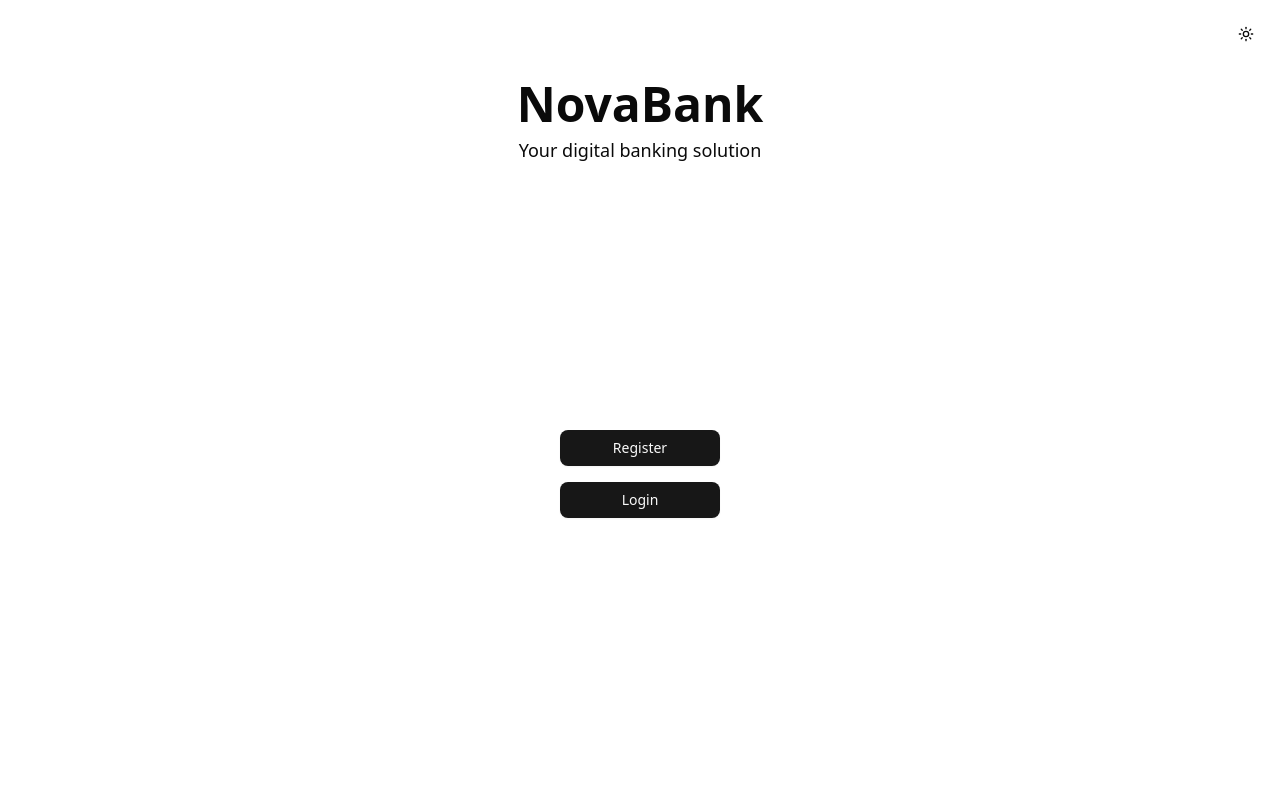
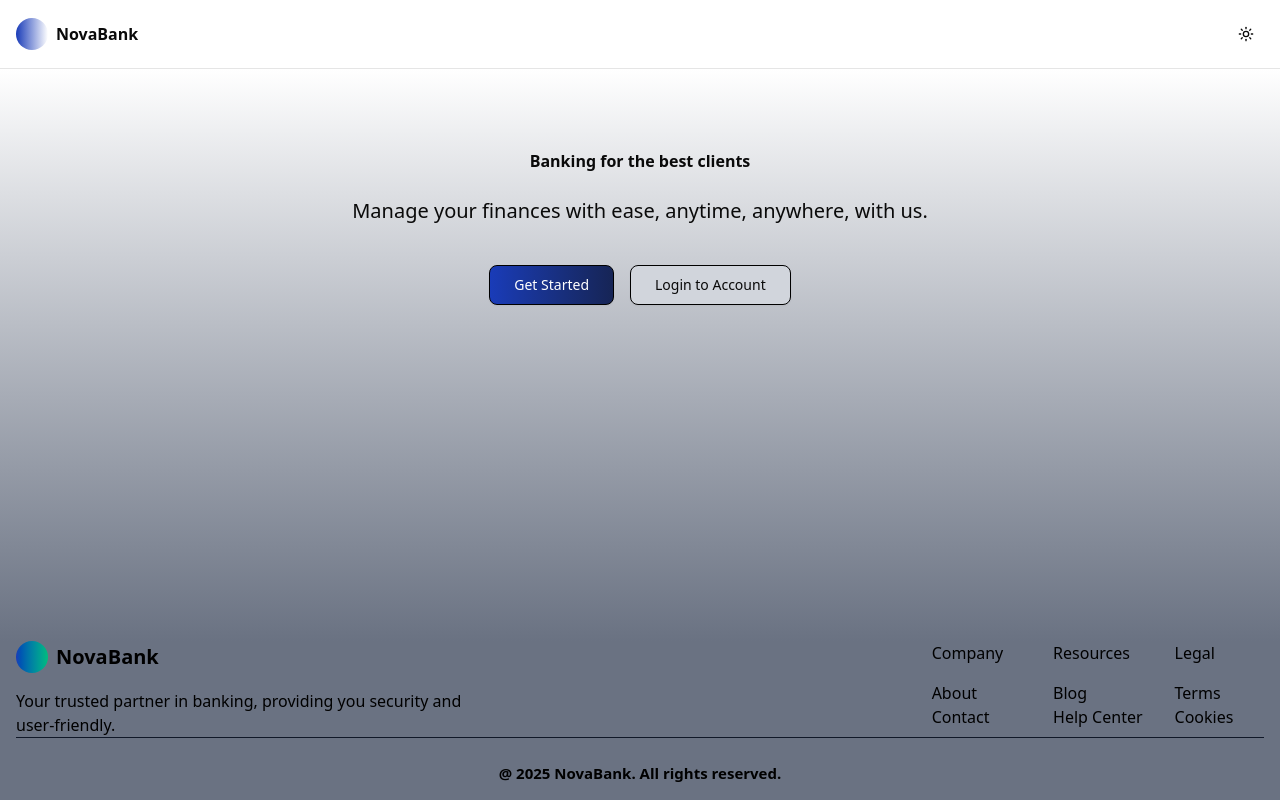
Before and after one commit to DiegoRiveraTM/NovaBank, a Next.js app: page / in a window 1280 px wide. Built offline with nearby package versions, Linux system fonts and the light colour scheme.

Commit message:
Design of main page

```diff
--- a/src/app/page.tsx
+++ b/src/app/page.tsx
@@ -2,25 +2,88 @@
 import Link from "next/link";
 import { ThemeToggle } from "@/components/ui/theme-toggle";
 
+
+
 export default function HomePage() {
   return (
-    <main className="flex min-h-screen flex-col items-center p-10">
-      <div className="absolute top-4 right-4">
+    <div className="flex min-h-screen flex-col">
+      <header className="bg-white dark:bg-neutral-950 border-b">
+        <div className="container mx-auto px-4 py-4 flex justify-between items-center">
+          <div className="flex items-center gap-2">
+            <div className="h-8 w-8 rounded-full bg-gradient-to-r from-blue-800 to-emearald-500"></div>
+              <span className="text-x1 font-bold">NovaBank</span>
+            <div>
+              <div className="flex gap-4"></div>
+            </div>
+          </div>
           <ThemeToggle />
         </div>
-      <div className="mt-10 text-center">
-        <h1 className="text-5xl font-bold mb-2">NovaBank</h1>
-        <p className="mb-6 text-lg">Your digital banking solution</p>
-      </div>
+      </header>
 
-      <div className="flex-1 flex flex-col justify-center items-center">
-        <Link href="/register" className="w-40">
-          <Button className="py-1 mb-4 w-40">Register</Button>
+      <main className="flex-1 bg-gradient-to-b from-white to-gray-500 dark:from-neutral-950 dark:to-neutral-900">
+        <div className="container mx-auto px-4 py-20 flex flex-col items-center text-center">
+          <h1 className="text-5x1 font-bold mb-6">Banking for the best clients</h1>
+          <p className="text-xl text-black-600 max-w-2xl mb-10">
+            Manage your finances with ease, anytime, anywhere, with us.
+          </p>
+            <div className="flex gap-4">
+              <Link href="/register">
+                <Button
+                  size="lg"
+                  className="bg-gradient-to-r from-blue-800 to-blue-950 hover:from-blue-700 hover:to-blue-950 text-white border border-black"
+                  >Get Started
+                </Button>
               </Link>
-        <Link href="/login" className="w-40">
-          <Button className="py-1 w-40">Login</Button>
+              <Link href="/login">
+                <Button size="lg" variant="outline" className="bg-gray-300 dark:bg-[oklch(17%_0_0)] border border-black" >
+                  Login to Account
+                </Button>
               </Link>
             </div>
+        </div>
       </main>
+
+      <footer className="bg-gray-500 dark:bg-neutral-900 text-black dark:text-white">
+        <div className="container mx-auto px-4">
+          <div className="flex flex-col md:flex-row justify-between">
+            <div className="mb-6 md:mb-0">
+              <div className="flex items-center gap-2 mb-4">
+                <div className="h-8 w-8 rounded-full bg-gradient-to-r from-blue-800 to-emerald-500"></div>
+                <span className="text-xl font-bold">NovaBank</span>
+              </div>
+              <p className="max-w-md">
+              Your trusted partner in banking, providing you security and user-friendly.
+              </p>
+            </div>
+          <div className="grid grid-cols-2 md:grid-cols-3 gap-8">
+            <div>
+              <h3 className="font-medium mb-4">Company</h3>
+              <ul>
+                <li>About</li>
+                <li>Contact</li>
+              </ul>
+            </div>
+            <div>
+              <h3 className="font-medium mb-4">Resources</h3>
+              <ul>
+                <li>Blog</li>
+                <li>Help Center</li>
+              </ul>
+            </div>
+            <div>
+              <h3 className="font-medium mb-4">Legal</h3>
+              <ul>
+                <li>Terms</li>
+                <li>Cookies</li>
+              </ul>
+            </div>
+          </div>
+        </div>
+        <div className="border-t border-gray-900 dark:border-neutral-700 pt-6 pb-4 text-center text-black dark:text-white font-semibold">
+          <p className="text-[15px]">@ {new Date().getFullYear()} NovaBank. All rights reserved.</p>
+        </div>
+      </div>
+    </footer>
+  </div>
   );
 }
```
Lines whose indentation alone changed are shown as unchanged.
